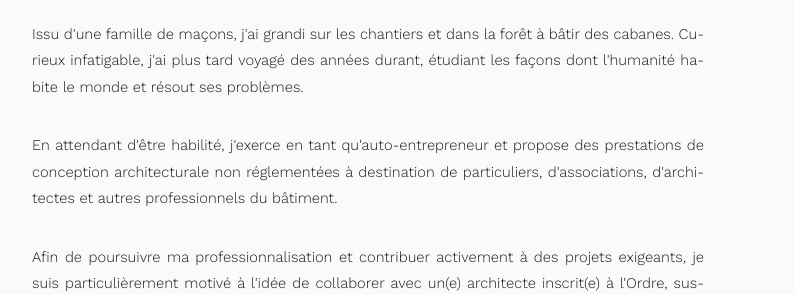
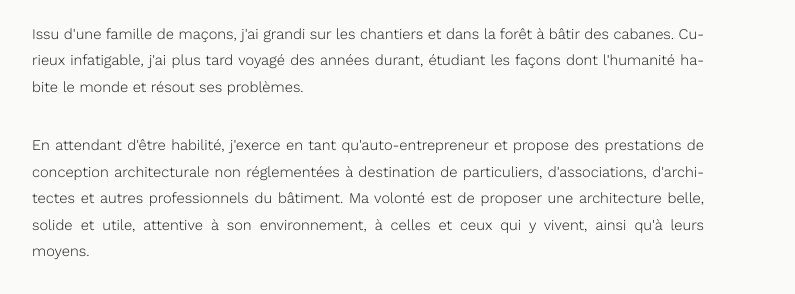
Before and after one commit to archi-jml/portfolio, a plain HTML site: page index.html in a window 1280 px wide. Shown: the part 2000-2294 px from the top of the page, 0-795 px from the left. Drawn offline with nearby package versions, Linux system fonts and the light colour scheme.

Commit message:
260322 04

```diff
--- a/index.html
+++ b/index.html
@@ -73,8 +73,7 @@
                     <p>
                         En attendant d'être habilité, j'exerce en tant qu'auto-entrepreneur et propose des prestations
                         de conception architecturale non réglementées à destination de particuliers, d'associations,
-                        d'architectes et autres professionnels du bâtiment.
-                    </p>
+                        d'architectes et autres professionnels du bâtiment. Ma volonté est de proposer une architecture belle, solide et utile, attentive à son environnement, à celles et ceux qui y vivent, ainsi qu'à leurs moyens.
                     <p>
                         Afin de poursuivre ma professionnalisation et contribuer activement à des projets exigeants, je
                         suis particulièrement motivé à l'idée de collaborer avec un(e) architecte inscrit(e) à l'Ordre,
```
